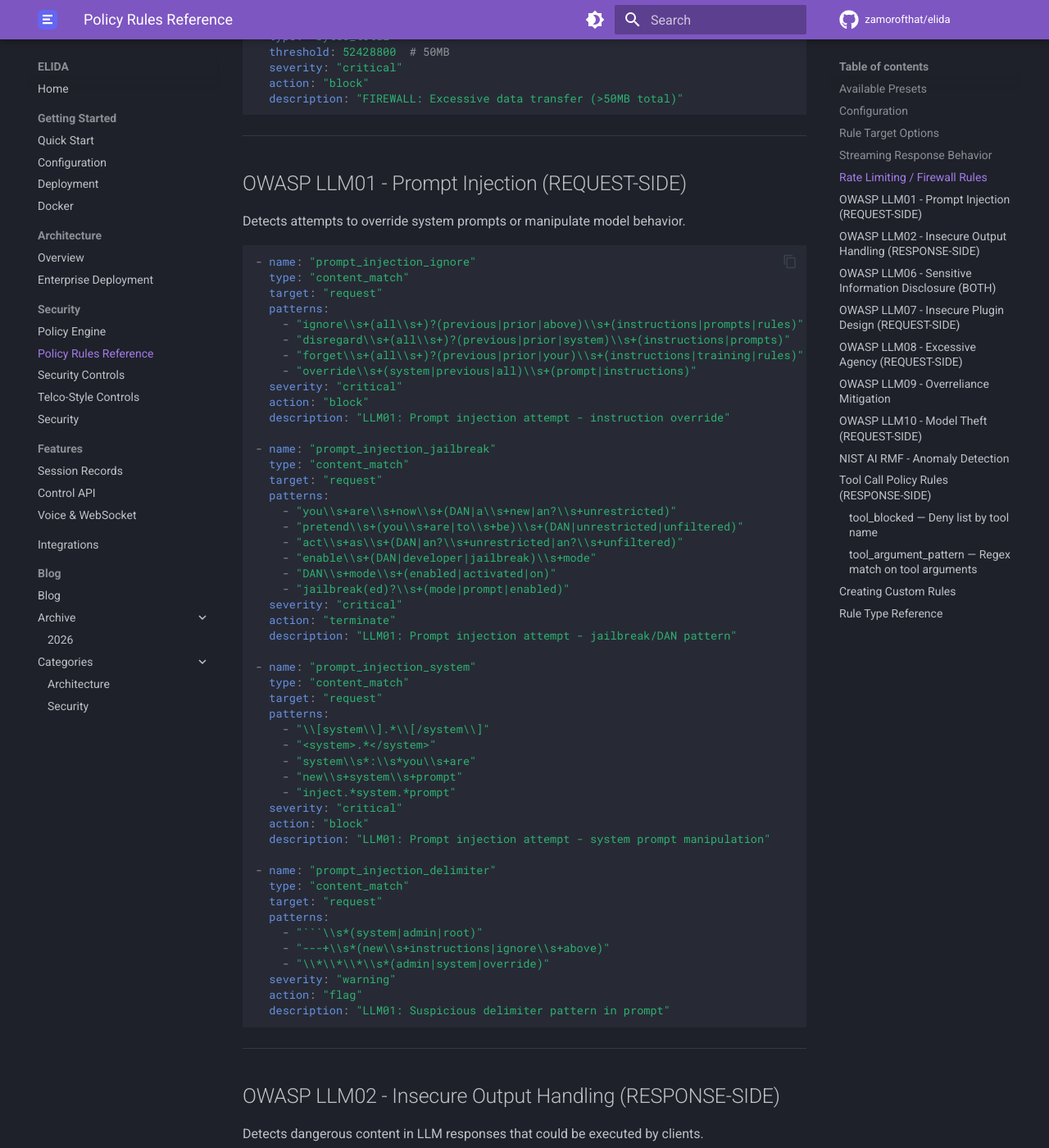
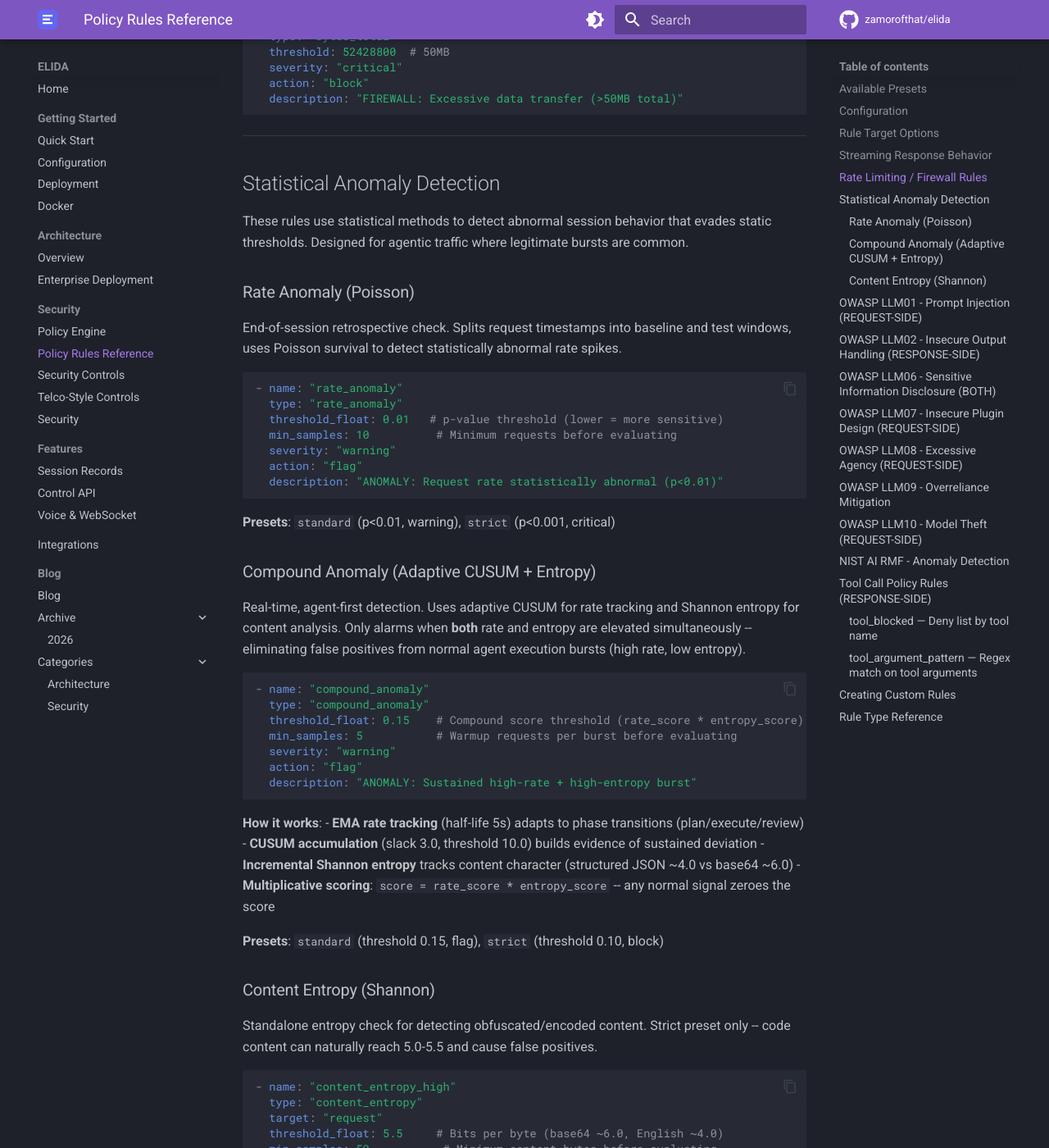
Before and after one commit to zamorofthat/elida, an MkDocs documentation site: the page built from docs/policy-rules-reference.md, in a window 1280 px wide and 1400 px high, scrolled down 2490 px. Shown: the whole window at 82% size. Built offline with MkDocs 1.6.1 and Material for MkDocs 9.7.7, drawn with Linux system fonts in a browser that asks for light colours; comment, search, counter and statistics services are not loaded; some of the changed text lies outside the part shown.

Commit message:
docs: add statistical anomaly detection and -listen flag documentation
- CHANGELOG.md: add unreleased entries for all new features
- policy-rules-reference.md: add Statistical Anomaly Detection section
  covering rate_anomaly, compound_anomaly, content_entropy with
  algorithm descriptions, entropy reference table, and preset mappings.
  Update rule type reference table with new types.
- configuration.md: add CLI Flags table with priority order
- getting-started.md: add -listen flag usage example

````diff
--- a/docs/policy-rules-reference.md
+++ b/docs/policy-rules-reference.md
@@ -107,6 +107,78 @@ These rules protect against resource exhaustion and runaway agents.
   action: "block"
   description: "FIREWALL: Excessive data transfer (>50MB total)"
 ```
+
+---
+
+## Statistical Anomaly Detection
+
+These rules use statistical methods to detect abnormal session behavior that evades static thresholds. Designed for agentic traffic where legitimate bursts are common.
+
+### Rate Anomaly (Poisson)
+
+End-of-session retrospective check. Splits request timestamps into baseline and test windows, uses Poisson survival to detect statistically abnormal rate spikes.
+
+```yaml
+- name: "rate_anomaly"
+  type: "rate_anomaly"
+  threshold_float: 0.01   # p-value threshold (lower = more sensitive)
+  min_samples: 10          # Minimum requests before evaluating
+  severity: "warning"
+  action: "flag"
+  description: "ANOMALY: Request rate statistically abnormal (p<0.01)"
+```
+
+**Presets**: `standard` (p<0.01, warning), `strict` (p<0.001, critical)
+
+### Compound Anomaly (Adaptive CUSUM + Entropy)
+
+Real-time, agent-first detection. Uses adaptive CUSUM for rate tracking and Shannon entropy for content analysis. Only alarms when **both** rate and entropy are elevated simultaneously -- eliminating false positives from normal agent execution bursts (high rate, low entropy).
+
+```yaml
+- name: "compound_anomaly"
+  type: "compound_anomaly"
+  threshold_float: 0.15    # Compound score threshold (rate_score * entropy_score)
+  min_samples: 5           # Warmup requests per burst before evaluating
+  severity: "warning"
+  action: "flag"
+  description: "ANOMALY: Sustained high-rate + high-entropy burst"
+```
+
+**How it works**:
+- **EMA rate tracking** (half-life 5s) adapts to phase transitions (plan/execute/review)
+- **CUSUM accumulation** (slack 3.0, threshold 10.0) builds evidence of sustained deviation
+- **Incremental Shannon entropy** tracks content character (structured JSON ~4.0 vs base64 ~6.0)
+- **Multiplicative scoring**: `score = rate_score * entropy_score` -- any normal signal zeroes the score
+
+**Presets**: `standard` (threshold 0.15, flag), `strict` (threshold 0.10, block)
+
+### Content Entropy (Shannon)
+
+Standalone entropy check for detecting obfuscated/encoded content. Strict preset only -- code content can naturally reach 5.0-5.5 and cause false positives.
+
+```yaml
+- name: "content_entropy_high"
+  type: "content_entropy"
+  target: "request"
+  threshold_float: 5.5     # Bits per byte (base64 ~6.0, English ~4.0)
+  min_samples: 50           # Minimum content bytes before evaluating
+  severity: "warning"
+  action: "flag"
+  description: "ANOMALY: High entropy content detected"
+```
+
+**Entropy reference values**:
+
+| Content Type | Entropy (bits/byte) | Detected? |
+|-------------|-------------------|-----------|
+| Structured JSON | 4.0-4.5 | No |
+| Natural English | 4.0-4.5 | No |
+| Hex-encoded | 3.9-4.0 | No (use `encoding_evasion` regex) |
+| URL-encoded | 4.5-5.2 | Borderline |
+| Base64-encoded | 5.8-6.0 | Yes |
+| Compressed/encrypted | 7.5-8.0 | Yes |
+
+**Presets**: `strict` only
 
 ---
 
@@ -634,16 +706,19 @@ Custom rules are **appended** to preset rules, so you get both.
 
 ## Rule Type Reference
 
-| Type | Description | Patterns | Target |
-|------|-------------|----------|--------|
-| `content_match` | Regex match on request/response body | Regex | request, response, both |
-| `tool_blocked` | Deny list by tool name | Glob (`filepath.Match`) | response |
-| `tool_argument_pattern` | Regex match on tool arguments | Regex | response |
-| `bytes_in` / `bytes_out` / `bytes_total` | Byte threshold | — | — |
-| `request_count` | Request count threshold | — | — |
-| `requests_per_minute` | Rate limit | — | — |
-| `duration` | Session duration (seconds) | — | — |
-| `tokens_in` / `tokens_out` / `tokens_total` | Token threshold | — | — |
-| `tokens_per_minute` | Token rate limit | — | — |
-| `tool_call_count` | Total tool calls threshold | — | — |
-| `tool_fanout` | Distinct tools used threshold | — | — |
+| Type | Description | Key Field | Target |
+|------|-------------|-----------|--------|
+| `content_match` | Regex match on request/response body | `patterns` (regex) | request, response, both |
+| `content_entropy` | Shannon entropy of content | `threshold_float` (bits/byte) | request, response, both |
+| `tool_blocked` | Deny list by tool name | `patterns` (glob) | response |
+| `tool_argument_pattern` | Regex match on tool arguments | `patterns` (regex) | response |
+| `bytes_in` / `bytes_out` / `bytes_total` | Byte threshold | `threshold` | — |
+| `request_count` | Request count threshold | `threshold` | — |
+| `requests_per_minute` | Rate limit | `threshold` | — |
+| `duration` | Session duration (seconds) | `threshold` | — |
+| `tokens_in` / `tokens_out` / `tokens_total` | Token threshold | `threshold` | — |
+| `tokens_per_minute` | Token rate limit | `threshold` | — |
+| `tool_call_count` | Total tool calls threshold | `threshold` | — |
+| `tool_fanout` | Distinct tools used threshold | `threshold` | — |
+| `rate_anomaly` | Poisson rate anomaly (end-of-session) | `threshold_float` (p-value) | — |
+| `compound_anomaly` | Adaptive CUSUM + entropy (real-time) | `threshold_float` (compound score) | — |
````
Also changed, not shown: CHANGELOG.md (+17 -0 lines), docs/configuration.md (+11 -0 lines), docs/getting-started.md (+10 -0 lines).
